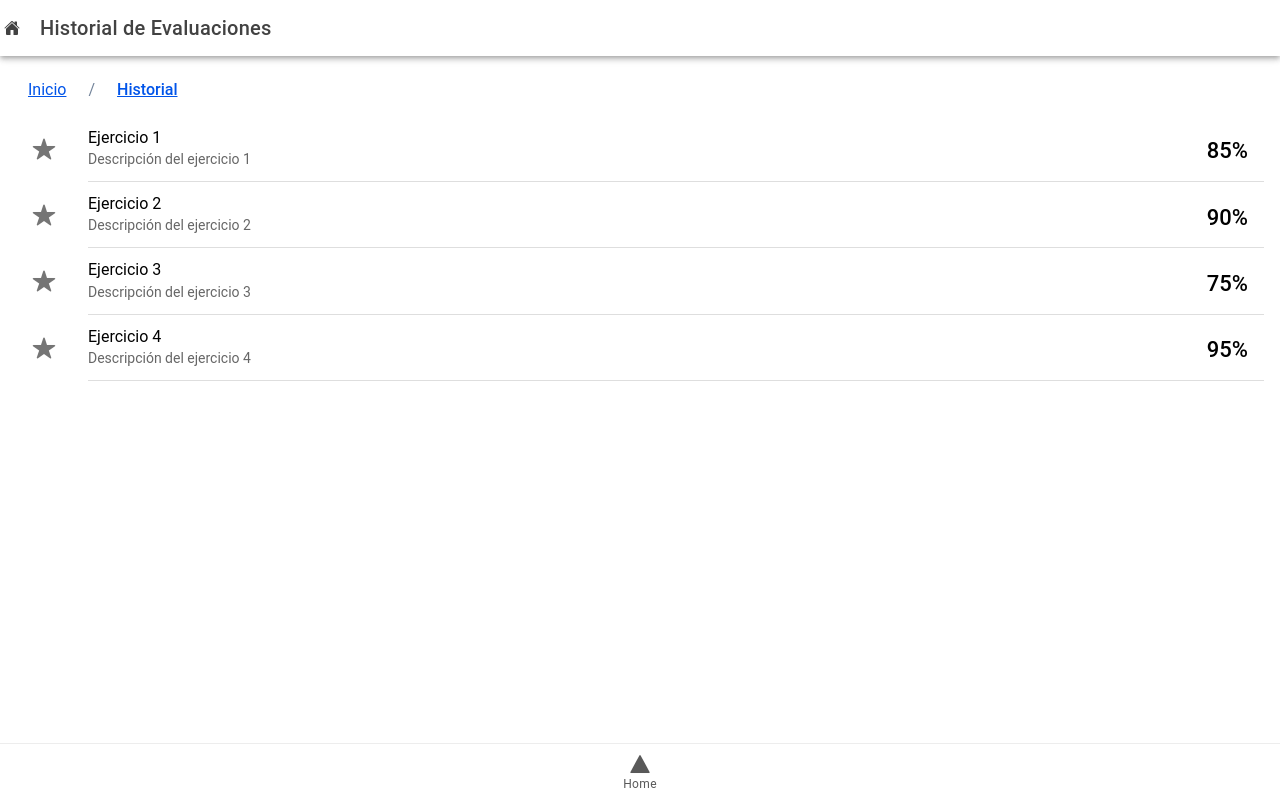
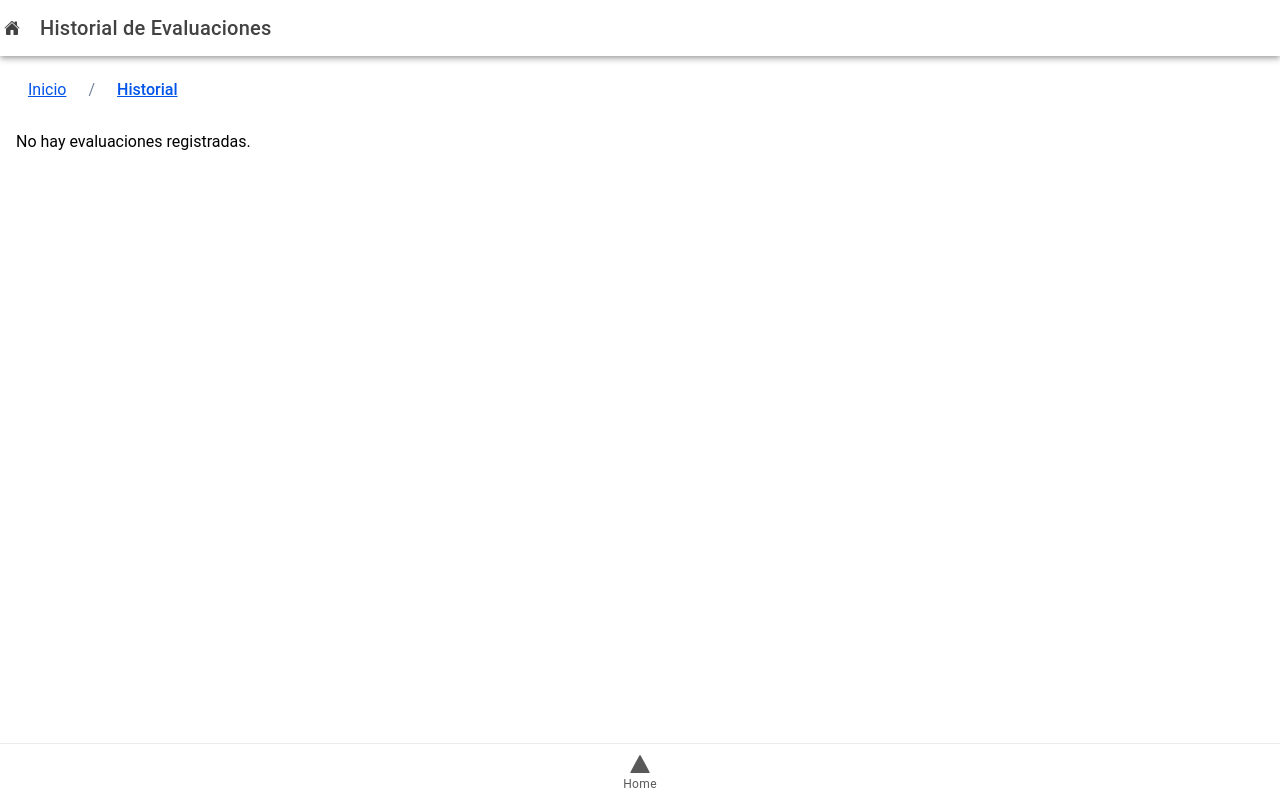
Before and after one commit to matiman-gangsta/aplicaciones-moviles, a React (Vite) app: page /historial in a window 1280 px wide. Built offline with nearby package versions, Linux system fonts and the light colour scheme.

Commit message:
historial funcional respecto al feedback

```diff
--- a/src/pages/feedback.tsx
+++ b/src/pages/feedback.tsx
@@ -1,6 +1,15 @@
 import React from 'react';
-import { IonContent, IonHeader, IonPage, IonTitle, IonToolbar, IonIcon, IonMenuButton, IonButtons } from '@ionic/react';
-import { useLocation } from 'react-router-dom'; // Importar useLocation para recibir datos
+import {
+  IonContent,
+  IonHeader,
+  IonPage,
+  IonTitle,
+  IonToolbar,
+  IonIcon,
+  IonMenuButton,
+  IonButtons,
+} from '@ionic/react';
+import { useLocation } from 'react-router-dom';
 import Breadcrumb from '../components/breadcrumb';
 import { home } from 'ionicons/icons';
 
@@ -12,12 +21,26 @@ interface Resultado {
 }
 
 const Feedback: React.FC = () => {
-  const location = useLocation<{ resultados: Resultado[] }>(); // Recibir datos de la navegación
+  const location = useLocation<{ resultados: Resultado[] }>();
   const resultados = location.state?.resultados || [];
 
   const calcularPorcentaje = (realizadas: number, objetivo: number): number => {
+    if (objetivo === 0) return 0;
     return Math.round((realizadas / objetivo) * 100);
   };
+
+  // Guardar los datos en localStorage
+  React.useEffect(() => {
+    if (resultados.length > 0) {
+      const historial = JSON.parse(localStorage.getItem('historialEvaluaciones') || '[]');
+      const nuevosResultados = resultados.map((resultado) => ({
+        name: resultado.ejercicio,
+        description: `Repeticiones: ${resultado.repeticiones} / Objetivo: ${resultado.objetivoRepeticiones}`,
+        successRate: `${calcularPorcentaje(resultado.repeticiones, resultado.objetivoRepeticiones)}%`,
+      }));
+      localStorage.setItem('historialEvaluaciones', JSON.stringify([...historial, ...nuevosResultados]));
+    }
+  }, [resultados]);
 
   return (
     <IonPage>
@@ -38,7 +61,9 @@ const Feedback: React.FC = () => {
             <h3>{resultado.ejercicio}</h3>
             <p>Repeticiones Realizadas: {resultado.repeticiones}</p>
             <p>Objetivo de Repeticiones: {resultado.objetivoRepeticiones}</p>
-            <p>Porcentaje de Éxito: {calcularPorcentaje(resultado.repeticiones, resultado.objetivoRepeticiones)}%</p>
+            <p>
+              Porcentaje de Éxito: {calcularPorcentaje(resultado.repeticiones, resultado.objetivoRepeticiones)}%
+            </p>
           </div>
         ))}
       </IonContent>
--- a/src/pages/historial.tsx
+++ b/src/pages/historial.tsx
@@ -1,4 +1,4 @@
-import React, { useState } from 'react';
+import React, { useEffect, useState } from 'react';
 import {
   IonContent,
   IonHeader,
@@ -12,24 +12,29 @@ import {
   IonButtons,
   IonMenuButton,
   IonIcon,
-  IonLabel
+  IonLabel,
 } from '@ionic/react';
-import { star,home } from 'ionicons/icons';
+import { star, home } from 'ionicons/icons';
 import Breadcrumb from '../components/breadcrumb';
 
+interface HistorialItem {
+  name: string;
+  description: string;
+  successRate: string;
+}
 
 const HistorialEvaluaciones: React.FC = () => {
-  const [items, setItems] = useState([
-    { name: "Ejercicio 1", description: "Descripción del ejercicio 1", successRate: "85%", route: "/evaluaciones/item1" },
-    { name: "Ejercicio 2", description: "Descripción del ejercicio 2", successRate: "90%", route: "/evaluaciones/item2" },
-    { name: "Ejercicio 3", description: "Descripción del ejercicio 3", successRate: "75%", route: "/evaluaciones/item3" },
-    { name: "Ejercicio 4", description: "Descripción del ejercicio 4", successRate: "95%", route: "/evaluaciones/item4" },
-  ]);
+  const [items, setItems] = useState<HistorialItem[]>([]);
+
+  // Cargar datos desde localStorage
+  useEffect(() => {
+    const historial = JSON.parse(localStorage.getItem('historialEvaluaciones') || '[]');
+    setItems(historial);
+  }, []);
 
   return (
     <IonSplitPane contentId="main-content">
-      <IonMenu contentId="main-content">
-      </IonMenu>
+      <IonMenu contentId="main-content"></IonMenu>
       <IonPage>
         <IonHeader>
           <IonToolbar>
@@ -41,10 +46,13 @@ const HistorialEvaluaciones: React.FC = () => {
           </IonToolbar>
         </IonHeader>
         <IonContent className="ion-padding">
-        <Breadcrumb/>
+          <Breadcrumb />
           <IonList>
-            {items.map((item, index) => (
-              <IonItem key={index} routerLink={item.route}>
+            {items.length === 0 ? (
+              <p>No hay evaluaciones registradas.</p>
+            ) : (
+              items.map((item, index) => (
+                <IonItem key={index}>
                   <IonIcon icon={star} slot="start" />
                   <IonLabel>
                     <h2>{item.name}</h2>
@@ -54,7 +62,8 @@ const HistorialEvaluaciones: React.FC = () => {
                     <h3>{item.successRate}</h3>
                   </div>
                 </IonItem>
-            ))}
+              ))
+            )}
           </IonList>
         </IonContent>
       </IonPage>
--- a/src/pages/listadopruebas.tsx
+++ b/src/pages/listadopruebas.tsx
@@ -19,7 +19,7 @@ import {
 import { useHistory } from 'react-router-dom';
 import { star, home } from 'ionicons/icons';
 import axios from 'axios';
-import { Ejercicio, Prueba } from '../pages/registroejercicios'
+import { Prueba } from '../pages/registroejercicios'
 import Breadcrumb from '../components/breadcrumb';
 
 const Page1: React.FC = () => {
```
Lines whose indentation alone changed are shown as unchanged.
